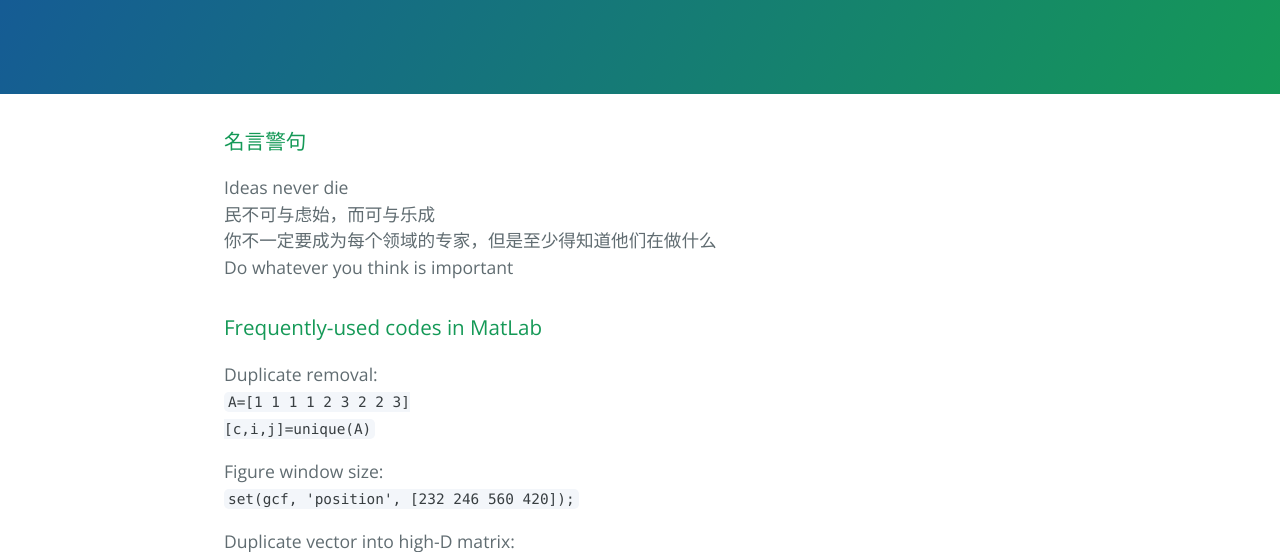
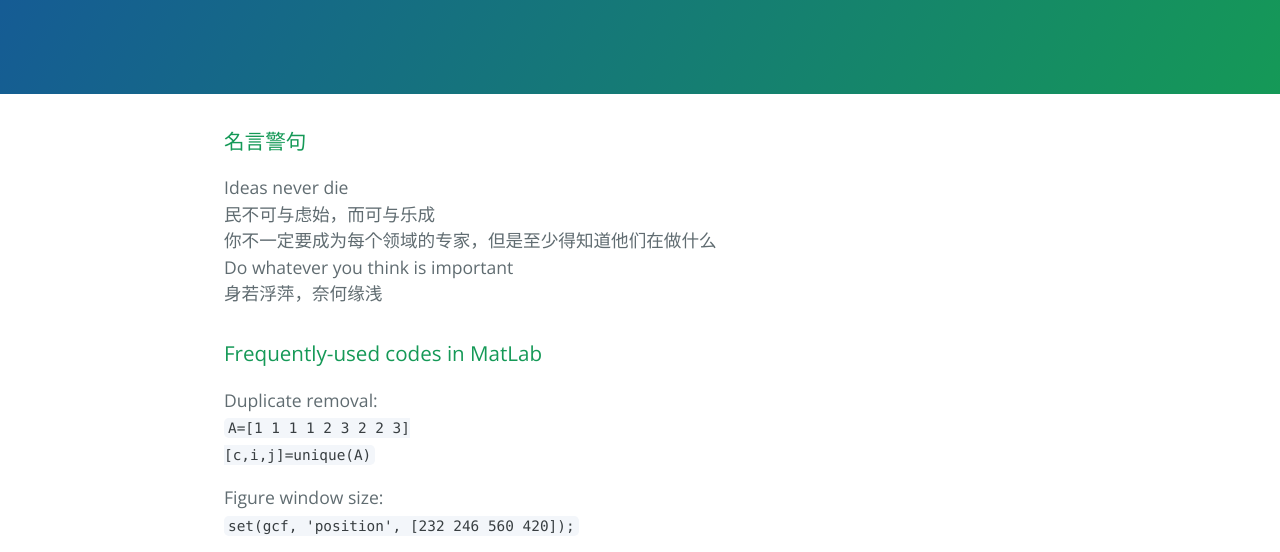
Before and after one commit to bigbearxiong/bigbearxiong.github.io, a plain HTML site: page index.html in a window 1280 px wide. Shown: the part 176-728 px from the top of the page. Drawn offline with nearby package versions, Linux system fonts and the light colour scheme; a script that the page names is missing.

Commit message:
Update index.html

```diff
--- a/index.html
+++ b/index.html
@@ -24,6 +24,7 @@
 民不可与虑始，而可与乐成<br>
 你不一定要成为每个领域的专家，但是至少得知道他们在做什么<br>
 Do whatever you think is important<br>
+身若浮萍，奈何缘浅<br>
 </p>
 
       <h3>
```
